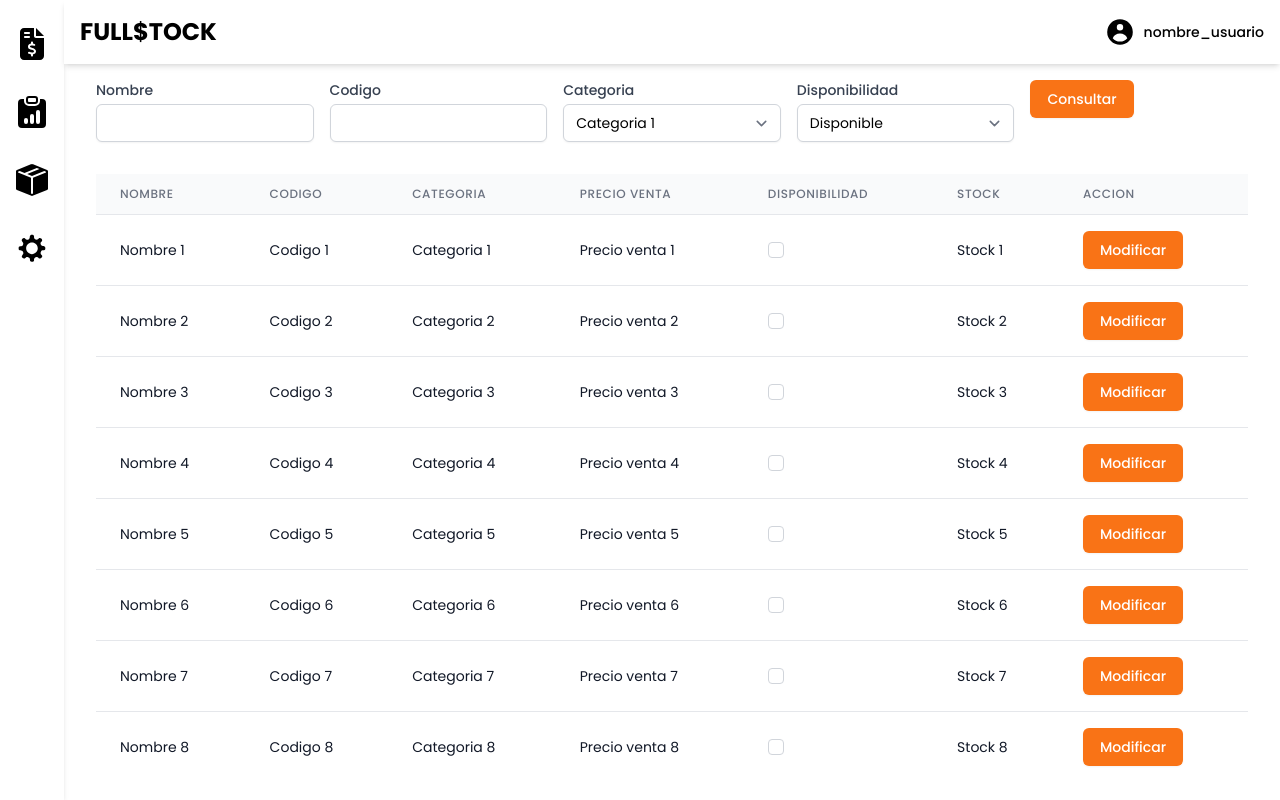
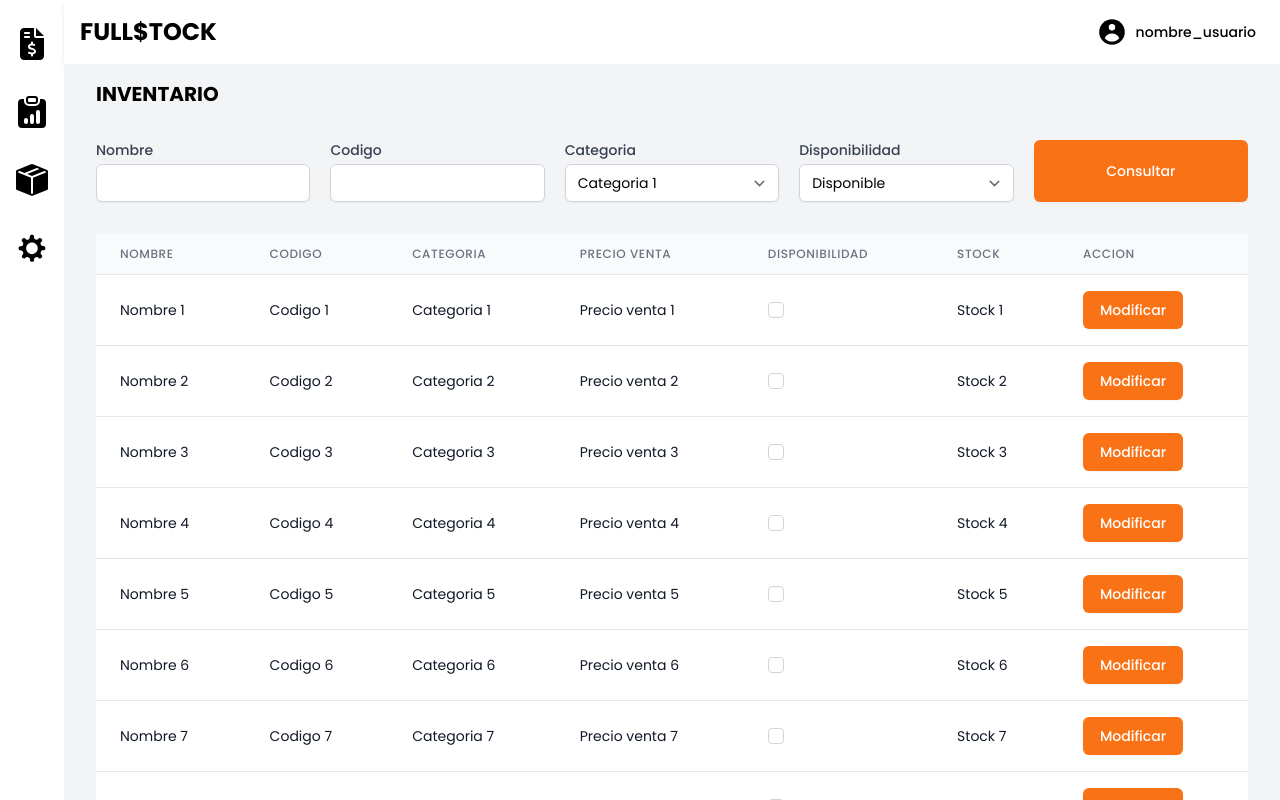
Before and after one commit to camitwrs/ProyectoSW, a React (Vite) app in the folder frontend/: page / in a window 1280 px wide. Built offline with nearby package versions, Linux system fonts and the light colour scheme.

Commit message:
Update
Se realiza pequeñas modificaciones visuales.

```diff
--- a/frontend/src/App.jsx
+++ b/frontend/src/App.jsx
@@ -1,9 +1,10 @@
 import Navbar from './components/Navbar.jsx'
 import Sidebar from './components/Sidebar.jsx'
+//import LoginPage from './pages/LoginPage.jsx'
 import InventarioPage from './pages/InventarioPage.jsx';
 //import CajaPage from './pages/CajaPage.jsx'
-//import PersonasPage from './pages/PersonasPage.jsx';
-//import ReportesPage from './pages/ReportesPage.jsx';
+// import PersonasPage from './pages/PersonasPage.jsx';
+// import ReportesPage from './pages/ReportesPage.jsx';
 
 function App() {
   return (
--- a/frontend/src/components/EmployeeView.jsx
+++ b/frontend/src/components/EmployeeView.jsx
@@ -11,13 +11,13 @@ function EmployeeView() {
     return (
         <div className="p-4 rounded-lg border border-black">
             <div className="mb-4">
-                <h1 className="text-2xl font-bold">Empleados</h1>
+            <h1 className="text-l font-bold">EMPLEADOS</h1>
                 <button className="mt-2 flex items-center bg-orange-500 hover:bg-orange-700 text-white font-bold py-2 px-4 rounded">
                     <FiPlusCircle className="mr-2" /> Crear cuenta
                 </button>
             </div>
 
-            <div className="flex px-14 py-2 font-bold">
+            <div className="flex px-2 py-2 font-bold">
                 <div className="flex-1">Nombre</div>
                 <div className="flex-1">Apellido</div>
                 <div className="flex-2">Correo</div>
@@ -25,7 +25,7 @@ function EmployeeView() {
             </div>
 
             {mockEmployees.map((employee, index) => (
-                <div key={index} className="flex px-14 py-2 items-center">
+                <div key={index} className="flex px-2 py-2 items-center">
                     <div className="flex-1 bg-gray-300 rounded p-2 text-left">{employee.firstName}</div>
                     <div className="flex-1 bg-gray-300 rounded p-2 text-left ml-2">{employee.lastName}</div>
                     <div className="flex-3 bg-gray-300 rounded p-2 text-left ml-2">{employee.email}</div>
--- a/frontend/src/components/Navbar.jsx
+++ b/frontend/src/components/Navbar.jsx
@@ -20,7 +20,7 @@ function Navbar(props) {
         <div className="text-2xl font-bold">
           FULL$TOCK
         </div>
-        <div className="relative">
+        <div className="relative mr-2">
           <button onClick={handleUserClick} className="flex items-center gap-2" >
             <HiUserCircle className="size-8" />
             <span className="text-sm font-medium">{props.username}</span>
--- a/frontend/src/components/ProductView.jsx
+++ b/frontend/src/components/ProductView.jsx
@@ -28,7 +28,7 @@ function ProductView({ products, addToTicket }) {
   return (
     <div className="container mx-auto p-4 border-black">
       <div className="flex justify-between items-center mb-4">
-        <h1 className="text-2xl font-bold">Vista productos</h1>
+        <h2 className="text-l font-bold">VISTA DE PRODUCTOS</h2>
         <select name="" id="" className="rounded">
           <option value="">Todas las categorías</option>
           <option value="">Snack</option>
--- a/frontend/src/components/SalesView.jsx
+++ b/frontend/src/components/SalesView.jsx
@@ -1,11 +1,10 @@
 function SalesView() {
     return (
-        <div className="bg-white p-6 rounded-md">
+        <div className="bg-white p-6 rounded-md shadow-md">
             <div className="flex gap-4">
                 <div className="flex flex-col gap-2 flex-1">
                     <div className="flex items-center justify-between">
                         <h2 className="text-lg font-medium">Productos más vendidos</h2>
-                        <button className="bg-gray-200 px-2 py-1 rounded-md text-xs">Mostrar</button>
                     </div>
 
                     <table className="table-auto w-full border border-black">
@@ -37,7 +36,6 @@ function SalesView() {
                 <div className="flex flex-col gap-2 flex-1">
                     <div className="flex items-center justify-between">
                         <h2 className="text-lg font-medium">Productos menos vendidos</h2>
-                        <button className="bg-gray-200 px-2 py-1 rounded-md text-xs">Mostrar</button>
                     </div>
 
                     <table className="table-auto w-full border border-black">
--- a/frontend/src/components/SearchBar.jsx
+++ b/frontend/src/components/SearchBar.jsx
@@ -3,7 +3,7 @@ import React from 'react';
 function SearchBar() {
     return (
         <div className="py-4">
-            <div className="grid grid-cols-5 gap-4">
+            <div className="grid grid-cols-5 gap-5">
                 <div className="col-span-1">
                     <label htmlFor="nombre" className="block text-sm font-medium text-gray-700">Nombre</label>
                     <input type="text" id="nombre" className="mt-1 focus:ring-indigo-500 focus:border-indigo-500 block w-full shadow-sm sm:text-sm border-gray-300 rounded-md" />
@@ -27,11 +27,9 @@ function SearchBar() {
                         <option>No Disponible</option>
                     </select>
                 </div>
-                <div className="col-span-1">
-                    <button type="button" className="inline-flex items-center px-4 py-2 border border-transparent rounded-md shadow-sm text-sm font-medium text-white bg-orange-500 hover:bg-orange-600 focus:outline-none focus:ring-2 focus:ring-offset-2 focus:ring-orange-500">
-                        Consultar
-                    </button>
-                </div>
+                <button type="button" className="border border-transparent rounded-md shadow-sm text-sm font-medium text-white bg-orange-500 hover:bg-orange-600 focus:outline-none focus:ring-2 focus:ring-offset-2 focus:ring-orange-500">
+                    Consultar
+                </button>
             </div>
         </div>
     );
--- a/frontend/src/components/TicketView.jsx
+++ b/frontend/src/components/TicketView.jsx
@@ -10,7 +10,9 @@ function TicketView({ ticketItems, removeFromTicket }) {
 
     return (
         <div className="flex flex-col h-full p-4">
+            <h1 className="text-xl mb-3 font-bold">REALIZAR VENTA</h1>
             <div className="flex flex-col space-y-2 p-4 border-2 border-black rounded-lg">
+
                 <div className="flex items-center space-x-2">
                     <h1>Escanear producto:</h1>
                     <button>
--- a/frontend/src/pages/CajaPage.jsx
+++ b/frontend/src/pages/CajaPage.jsx
@@ -14,6 +14,7 @@ function CajaPage() {
         { id: 6, name: "Producto 6", code: "456", price: 600, image: 'path/to/image6.jpg' },
         { id: 7, name: "Producto 7", code: "456", price: 700, image: 'path/to/image7.jpg' },
         { id: 8, name: "Producto 8", code: "456", price: 800, image: 'path/to/image8.jpg' },
+        { id: 9, name: "Producto 9", code: "456", price: 900, image: 'path/to/image9.jpg' },
         { id: 9, name: "Producto 9", code: "456", price: 900, image: 'path/to/image9.jpg' }
         // Agrega más productos aquí...
     ];
@@ -37,7 +38,7 @@ function CajaPage() {
     return (
         <div className='h-full'>
             <div className="p-4">
-                <div className="flex bg-gray-200 rounded-lg p-4">
+                <div className="flex bg-gray-100 rounded-lg p-4">
                     <div className="w-5/12">
                         <TicketView ticketItems={ticketItems} removeFromTicket={removeFromTicket} />
                     </div>
--- a/frontend/src/pages/InventarioPage.jsx
+++ b/frontend/src/pages/InventarioPage.jsx
@@ -6,7 +6,8 @@ import RecordsInfo from '../components/RecordsInfo';
 
 function InventarioPage() {
     return (
-        <div className="container mx-auto px-4 sm:px-6 lg:px-8">
+        <div className="container mx-auto px-4 sm:px-6 lg:px-8 bg-gray-100">
+            <h1 className="text-xl font-bold py-4">INVENTARIO</h1>
             <SearchBar />
             <InventoryTable />
             <InventoryPagination />
--- a/frontend/src/pages/PersonasPage.jsx
+++ b/frontend/src/pages/PersonasPage.jsx
@@ -6,8 +6,8 @@ function PersonasPage() {
     return (
         <div className='max-h-screen flex flex-col'>
             <div className="p-4 flex-1 flex">
-                <div className="bg-gray-200 rounded-lg p-4 flex flex-col h-full w-full">
-                    <h1 className="text-left text-2xl font-bold mb-4">Configuración</h1>
+                <div className="bg-gray-100 rounded-lg p-4 flex flex-col h-full w-full">
+                <h1 className="text-xl font-bold mb-3">CONFIGURACIÓN</h1>
                     <div className="flex flex-1 justify-between">
                         <div className="w-1/2 pr-2">
                             <EmployeeView />
--- a/frontend/src/pages/ReportesPage.jsx
+++ b/frontend/src/pages/ReportesPage.jsx
@@ -5,7 +5,8 @@ import SalesView from '../components/SalesView';
 
 function ReportesPage() {
     return (
-        <div className="p-4 m-4 border-2 border-black rounded-lg">
+        <div className="p-4 m-4 border-2 border-black rounded-lg bg-gray-100">
+            <h1 className="text-xl font-bold mb-3">REPORTES DE VENTAS</h1>
             <ReportFilter />
             <ReportView />
             <SalesView />
```
Also changed, not shown: frontend/src/components/SupplierView.jsx (+4 -4 lines).
